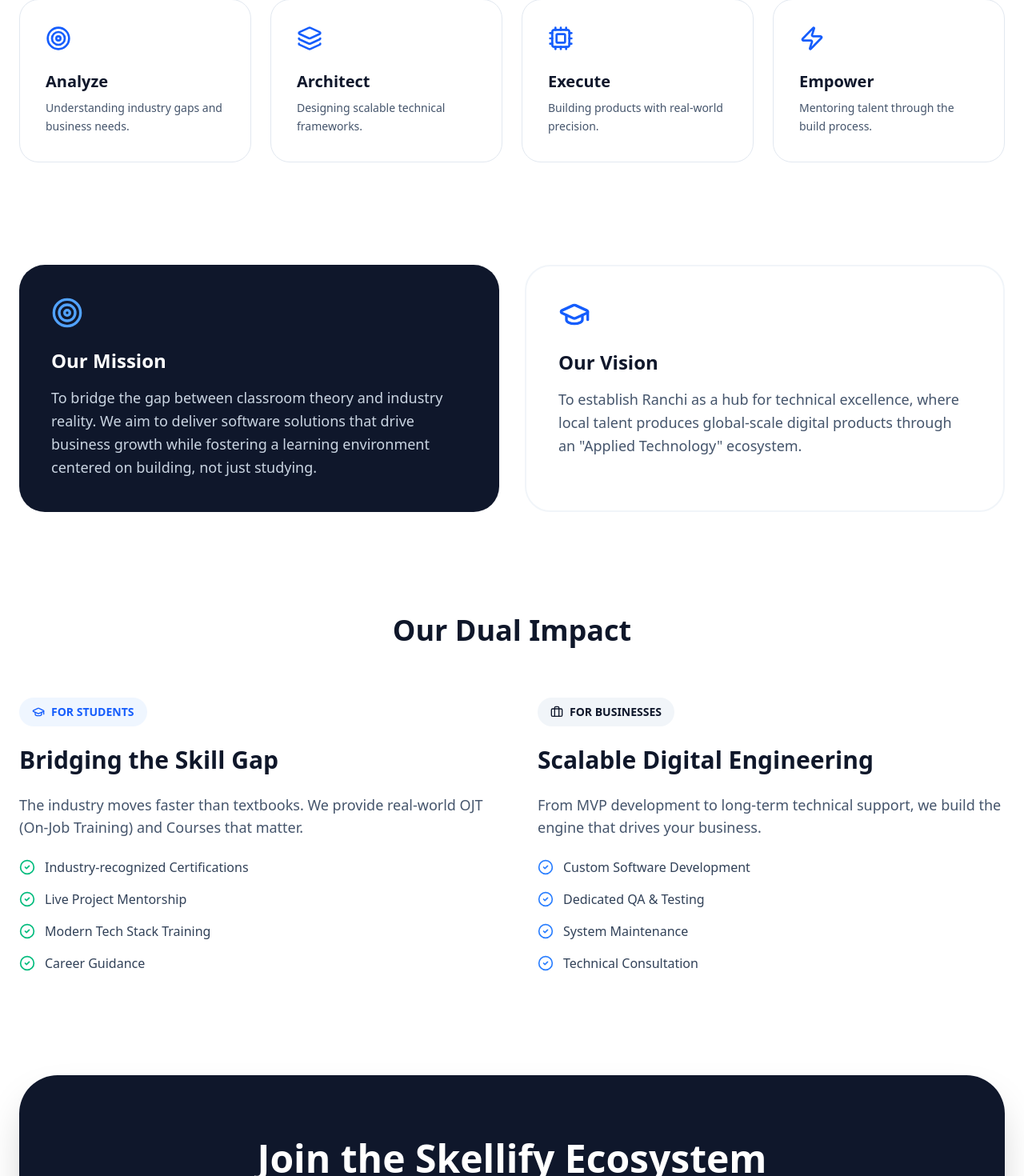
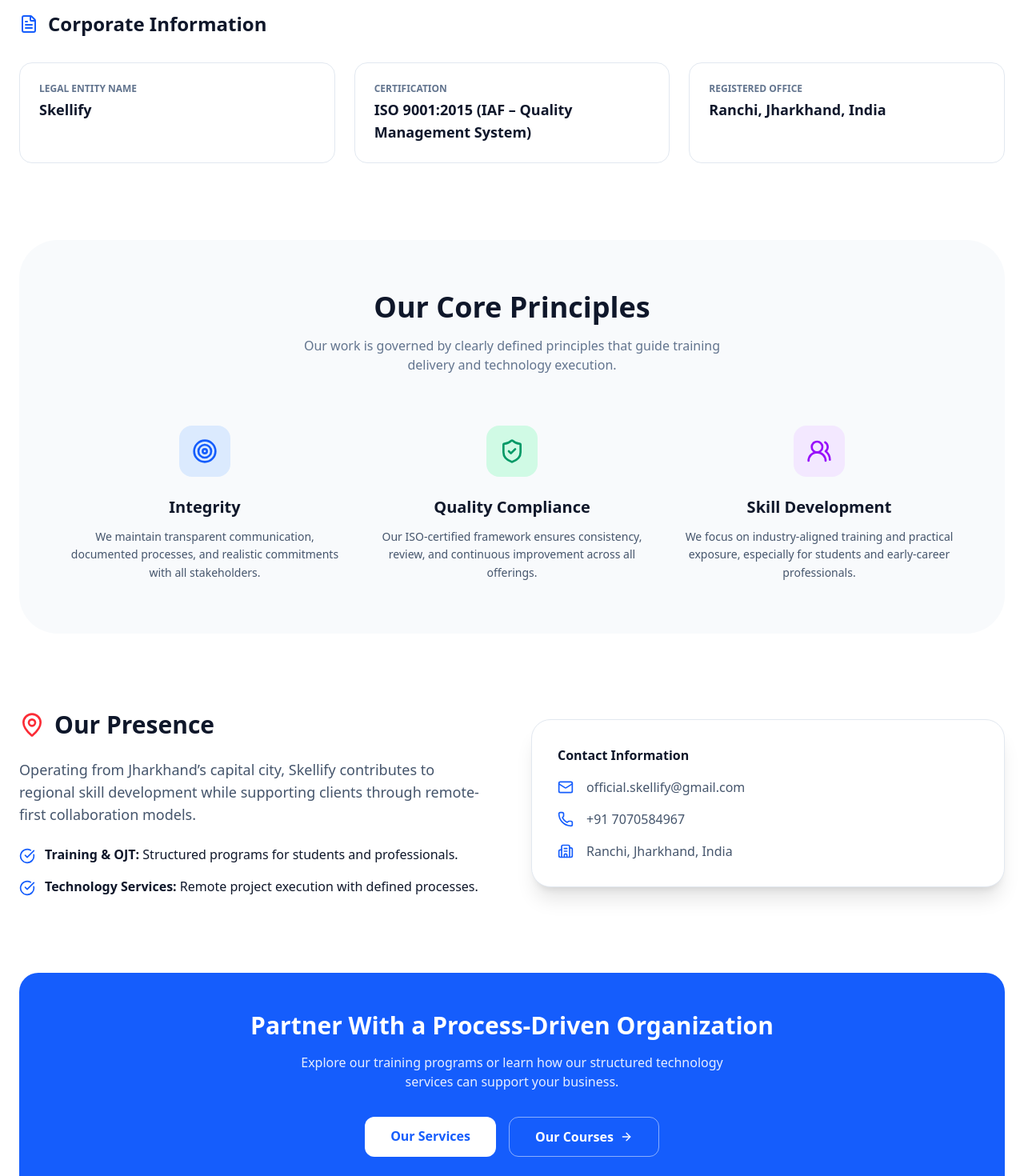
Before and after one commit to skellify25/skellify-main, a Next.js app: page /about in a window 1280 px wide. Shown: the part 691-2161 px from the top of the page at 80% size. Built offline with nearby package versions, Linux system fonts and the light colour scheme.

Commit message:
Updated about page

```diff
--- a/src/components/pages/AboutPage.jsx
+++ b/src/components/pages/AboutPage.jsx
@@ -2,169 +2,217 @@
 
 import { motion } from "framer-motion";
 import {
-  GraduationCap,
-  Briefcase,
+  Building2,
+  ShieldCheck,
+  MapPin,
+  FileText,
   Target,
-  Sparkles,
-  CheckCircle2,
-  ArrowRight,
-  Layers,
-  Cpu,
-  Zap,
+  Users2,
+  CheckCircle,
+  Mail,
+  Phone,
+  ArrowRight
 } from "lucide-react";
 import Link from "next/link";
 
 export default function AboutPage() {
+  return (
+    <section className="py-20 container mx-auto px-6 max-w-7xl">
 
-  const workflow = [
-    { title: "Analyze", desc: "Understanding industry gaps and business needs.", icon: Target },
-    { title: "Architect", desc: "Designing scalable technical frameworks.", icon: Layers },
-    { title: "Execute", desc: "Building products with real-world precision.", icon: Cpu },
-    { title: "Empower", desc: "Mentoring talent through the build process.", icon: Zap },
-  ];
+      {/* 1. Brand Identity & Header */}
+      <div className="grid grid-cols-1 lg:grid-cols-2 gap-12 items-center mb-24">
+        <motion.div
+          initial={{ opacity: 0, x: -20 }}
+          animate={{ opacity: 1, x: 0 }}
+        >
+          <div className="flex items-center gap-2 text-blue-600 font-bold tracking-widest text-sm mb-4 uppercase">
+            <span className="w-8 h-[2px] bg-blue-600"></span> About Skellify
+          </div>
 
-  return (
-    <section className="py-24 container mx-auto px-6">
-      {/* Hero Section */}
-      <motion.div
-        initial={{ opacity: 0, y: 20 }}
-        animate={{ opacity: 1, y: 0 }}
-        className="max-w-4xl mb-20"
-      >
-        <div className="inline-flex items-center gap-2 px-3 py-1 rounded-full bg-blue-50 dark:bg-blue-900/30 text-blue-600 dark:text-blue-400 text-sm font-semibold mb-6">
-          <Sparkles className="w-4 h-4" /> Empowering Innovation
-        </div>
-        <h1 className="text-5xl md:text-7xl font-bold mb-8 tracking-tight text-slate-900 dark:text-white">
-          Bridging the Gap Between <span className="text-blue-600">Education & Industry</span>
-        </h1>
-        <p className="text-slate-600 dark:text-slate-400 text-xl leading-relaxed max-w-3xl">
-          Skellify is a dual-purpose technology ecosystem headquartered in Ranchi. We specialize in developing
-          enterprise-grade digital solutions while simultaneously cultivating the next generation of
-          technical talent through hands-on, industry-integrated learning.
-        </p>
-      </motion.div>
+          <h1 className="text-4xl md:text-6xl font-extrabold text-slate-900 dark:text-white mb-6 leading-tight">
+            Building Reliable <span className="text-blue-600">Technology & Talent</span>
+          </h1>
 
-      {/* Our Approach */}
-      <div className="mb-32">
-        <h2 className="text-3xl font-bold mb-12 text-center text-slate-900 dark:text-white">The Skellify Approach</h2>
-        <div className="grid grid-cols-1 md:grid-cols-2 lg:grid-cols-4 gap-6">
-          {workflow.map((item, index) => (
-            <motion.div
-              key={index}
-              initial={{ opacity: 0, y: 20 }}
-              whileInView={{ opacity: 1, y: 0 }}
-              transition={{ delay: index * 0.1 }}
-              viewport={{ once: true }}
-              className="p-8 rounded-3xl bg-white dark:bg-slate-800 border border-slate-200 dark:border-slate-700 hover:border-blue-500 transition-colors"
-            >
-              <item.icon className="w-8 h-8 text-blue-600 mb-6" />
-              <h3 className="text-xl font-bold mb-2 text-slate-900 dark:text-white">{item.title}</h3>
-              <p className="text-slate-600 dark:text-slate-400 text-sm leading-relaxed">{item.desc}</p>
-            </motion.div>
-          ))}
+          <p className="text-lg text-slate-600 dark:text-slate-400 mb-8 leading-relaxed">
+            Skellify is an MSME-registered technology training and services firm based in
+            Ranchi, Jharkhand. We specialize in structured skill development programs,
+            on-the-job training (OJT), and professional software solutions.
+            As an ISO 9001:2015 IAF certified organization, our operations follow
+            internationally recognized quality management standards.
+          </p>
+
+          <div className="flex flex-wrap gap-4">
+            <div className="flex items-center gap-2 px-4 py-2 bg-slate-100 dark:bg-slate-800 rounded-lg text-sm font-medium">
+              <ShieldCheck className="w-4 h-4 text-emerald-500" />
+              ISO 9001:2015 IAF Certified
+            </div>
+            <div className="flex items-center gap-2 px-4 py-2 bg-slate-100 dark:bg-slate-800 rounded-lg text-sm font-medium">
+              <Building2 className="w-4 h-4 text-blue-500" />
+              MSME Registered Enterprise
+            </div>
+          </div>
+        </motion.div>
+
+        <motion.div
+          initial={{ opacity: 0, scale: 0.9 }}
+          animate={{ opacity: 1, scale: 1 }}
+          className="relative rounded-[2.5rem] overflow-hidden shadow-2xl border-8 border-white dark:border-slate-800"
+        >
+          <div className="aspect-video bg-blue-600 flex flex-col items-center justify-center text-white p-12">
+            <h2 className="text-3xl font-bold mb-4 italic">
+              “Quality is achieved through discipline, not shortcuts.”
+            </h2>
+            <div className="w-20 h-1 bg-white/30 rounded-full"></div>
+            <p className="mt-4 font-medium uppercase tracking-widest text-sm">
+              Our Operating Principle
+            </p>
+          </div>
+        </motion.div>
+      </div>
+
+      {/* 2. Corporate Information */}
+      <div className="mb-24">
+        <h2 className="text-2xl font-bold mb-8 flex items-center gap-3">
+          <FileText className="w-6 h-6 text-blue-600" /> Corporate Information
+        </h2>
+
+        <div className="grid grid-cols-1 md:grid-cols-2 lg:grid-cols-3 gap-6">
+          <div className="p-6 border border-slate-200 dark:border-slate-800 rounded-2xl">
+            <p className="text-xs text-slate-500 uppercase font-bold mb-1">Legal Entity Name</p>
+            <p className="text-lg font-semibold text-slate-900 dark:text-white">Skellify</p>
+          </div>
+
+          <div className="p-6 border border-slate-200 dark:border-slate-800 rounded-2xl">
+            <p className="text-xs text-slate-500 uppercase font-bold mb-1">Certification</p>
+            <p className="text-lg font-semibold text-slate-900 dark:text-white">
+              ISO 9001:2015 (IAF – Quality Management System)
+            </p>
+          </div>
+
+          <div className="p-6 border border-slate-200 dark:border-slate-800 rounded-2xl">
+            <p className="text-xs text-slate-500 uppercase font-bold mb-1">Registered Office</p>
+            <p className="text-lg font-semibold text-slate-900 dark:text-white">
+              Ranchi, Jharkhand, India
+            </p>
+          </div>
         </div>
       </div>
 
-      {/* Mission & Vision */}
-      <div className="grid grid-cols-1 md:grid-cols-2 gap-8 mb-32">
-        <div className="p-10 rounded-[2rem] bg-slate-900 text-white">
-          <Target className="w-10 h-10 text-blue-400 mb-6" />
-          <h2 className="text-2xl font-bold mb-4">Our Mission</h2>
-          <p className="text-slate-300 leading-relaxed text-lg">
-            To bridge the gap between classroom theory and industry reality. We aim to deliver
-            software solutions that drive business growth while fostering a learning environment
-            centered on building, not just studying.
+      {/* 3. Core Values */}
+      <div className="mb-24 bg-slate-50 dark:bg-slate-900/50 rounded-[3rem] p-8 md:p-16">
+        <div className="text-center mb-16">
+          <h2 className="text-3xl md:text-4xl font-bold mb-4">
+            Our Core Principles
+          </h2>
+          <p className="text-slate-500 max-w-xl mx-auto">
+            Our work is governed by clearly defined principles that guide
+            training delivery and technology execution.
           </p>
         </div>
 
-        <div className="p-10 rounded-[2rem] border-2 border-slate-100 dark:border-slate-800 dark:bg-slate-900/30">
-          <GraduationCap className="w-10 h-10 text-blue-600 mb-6" />
-          <h2 className="text-2xl font-bold mb-4 text-slate-900 dark:text-white">Our Vision</h2>
-          <p className="text-slate-600 dark:text-slate-400 leading-relaxed text-lg">
-            To establish Ranchi as a hub for technical excellence, where local talent produces
-            global-scale digital products through an "Applied Technology" ecosystem.
-          </p>
+        <div className="grid grid-cols-1 md:grid-cols-3 gap-12">
+
+          <div className="text-center">
+            <div className="w-16 h-16 bg-blue-100 dark:bg-blue-900/30 rounded-2xl flex items-center justify-center mx-auto mb-6">
+              <Target className="w-8 h-8 text-blue-600" />
+            </div>
+            <h3 className="text-xl font-bold mb-3">Integrity</h3>
+            <p className="text-slate-600 dark:text-slate-400 text-sm leading-relaxed">
+              We maintain transparent communication, documented processes,
+              and realistic commitments with all stakeholders.
+            </p>
+          </div>
+
+          <div className="text-center">
+            <div className="w-16 h-16 bg-emerald-100 dark:bg-emerald-900/30 rounded-2xl flex items-center justify-center mx-auto mb-6">
+              <ShieldCheck className="w-8 h-8 text-emerald-600" />
+            </div>
+            <h3 className="text-xl font-bold mb-3">Quality Compliance</h3>
+            <p className="text-slate-600 dark:text-slate-400 text-sm leading-relaxed">
+              Our ISO-certified framework ensures consistency, review,
+              and continuous improvement across all offerings.
+            </p>
+          </div>
+
+          <div className="text-center">
+            <div className="w-16 h-16 bg-purple-100 dark:bg-purple-900/30 rounded-2xl flex items-center justify-center mx-auto mb-6">
+              <Users2 className="w-8 h-8 text-purple-600" />
+            </div>
+            <h3 className="text-xl font-bold mb-3">Skill Development</h3>
+            <p className="text-slate-600 dark:text-slate-400 text-sm leading-relaxed">
+              We focus on industry-aligned training and practical exposure,
+              especially for students and early-career professionals.
+            </p>
+          </div>
+
         </div>
       </div>
 
-      {/* The Skellify Advantage */}
-      <motion.div
-        initial={{ opacity: 0, y: 20 }}
-        whileInView={{ opacity: 1, y: 0 }}
-        viewport={{ once: true }}
-        className="mb-32"
-      >
-        <h2 className="text-4xl font-bold mb-16 text-center">Our Dual Impact</h2>
+      {/* 4. Presence & Contact */}
+      <div className="grid grid-cols-1 lg:grid-cols-2 gap-12 items-center mb-24">
+        <div>
+          <h2 className="text-3xl font-bold mb-6 flex items-center gap-3">
+            <MapPin className="w-8 h-8 text-red-500" /> Our Presence
+          </h2>
 
-        <div className="grid grid-cols-1 lg:grid-cols-2 gap-16">
-          {/* For Students */}
-          <div className="space-y-6">
-            <div className="inline-flex items-center gap-2 px-4 py-2 rounded-full bg-blue-50 dark:bg-blue-900/20 text-blue-600 font-bold text-sm">
-              <GraduationCap className="w-4 h-4" /> FOR STUDENTS
+          <p className="text-slate-600 dark:text-slate-400 text-lg mb-6">
+            Operating from Jharkhand’s capital city, Skellify contributes to
+            regional skill development while supporting clients through
+            remote-first collaboration models.
+          </p>
+
+          <ul className="space-y-4">
+            <li className="flex items-start gap-3">
+              <CheckCircle className="w-5 h-5 text-blue-600 mt-1" />
+              <span><strong>Training & OJT:</strong> Structured programs for students and professionals.</span>
+            </li>
+            <li className="flex items-start gap-3">
+              <CheckCircle className="w-5 h-5 text-blue-600 mt-1" />
+              <span><strong>Technology Services:</strong> Remote project execution with defined processes.</span>
+            </li>
+          </ul>
+        </div>
+
+        <div className="p-8 bg-white dark:bg-slate-800 border border-slate-200 dark:border-slate-700 rounded-3xl shadow-xl">
+          <h4 className="font-bold mb-4">Contact Information</h4>
+
+          <div className="space-y-4">
+            <div className="flex items-center gap-4 text-slate-600 dark:text-slate-400">
+              <Mail className="w-5 h-5 text-blue-600" />
+              <span>official.skellify@gmail.com</span>
             </div>
-            <h3 className="text-3xl font-bold">Bridging the Skill Gap</h3>
-            <p className="text-slate-600 dark:text-slate-400 text-lg">
-              The industry moves faster than textbooks. We provide real-world OJT (On-Job Training) and Courses that matter.
-            </p>
-            <ul className="space-y-4">
-              {['Industry-recognized Certifications', 'Live Project Mentorship', 'Modern Tech Stack Training', 'Career Guidance'].map((item) => (
-                <li key={item} className="flex items-center gap-3 text-slate-700 dark:text-slate-300 font-medium">
-                  <CheckCircle2 className="w-5 h-5 text-emerald-500" /> {item}
-                </li>
-              ))}
-            </ul>
-          </div>
-
-          {/* For Businesses */}
-          <div className="space-y-6">
-            <div className="inline-flex items-center gap-2 px-4 py-2 rounded-full bg-slate-100 dark:bg-slate-800 text-slate-900 dark:text-slate-100 font-bold text-sm">
-              <Briefcase className="w-4 h-4" /> FOR BUSINESSES
+            <div className="flex items-center gap-4 text-slate-600 dark:text-slate-400">
+              <Phone className="w-5 h-5 text-blue-600" />
+              <span>+91 7070584967</span>
             </div>
-            <h3 className="text-3xl font-bold">Scalable Digital Engineering</h3>
-            <p className="text-slate-600 dark:text-slate-400 text-lg">
-              From MVP development to long-term technical support, we build the engine that drives your business.
-            </p>
-            <ul className="space-y-4">
-              {['Custom Software Development', 'Dedicated QA & Testing', 'System Maintenance', 'Technical Consultation'].map((item) => (
-                <li key={item} className="flex items-center gap-3 text-slate-700 dark:text-slate-300 font-medium">
-                  <CheckCircle2 className="w-5 h-5 text-blue-500" /> {item}
-                </li>
-              ))}
-            </ul>
+            <div className="flex items-center gap-4 text-slate-600 dark:text-slate-400">
+              <Building2 className="w-5 h-5 text-blue-600" />
+              <span>Ranchi, Jharkhand, India</span>
+            </div>
           </div>
         </div>
-      </motion.div>
+      </div>
 
-      {/* Interactive CTA */}
-      <motion.div
-        initial={{ opacity: 0, scale: 0.95 }}
-        whileInView={{ opacity: 1, scale: 1 }}
-        viewport={{ once: true }}
-        className="text-center bg-slate-900 dark:bg-blue-600 rounded-[3rem] p-12 md:p-20 text-white shadow-2xl"
-      >
-        <h3 className="text-3xl md:text-5xl font-bold mb-6">
-          Join the Skellify Ecosystem
-        </h3>
-        <p className="text-blue-100 text-lg mb-10 max-w-2xl mx-auto opacity-90">
-          Whether you’re looking to launch your career or launch a product,
-          we have the tools and the talent to make it happen.
+      {/* 5. CTA */}
+      <div className="text-center bg-blue-600 rounded-3xl p-12 text-white">
+        <h2 className="text-3xl font-bold mb-4">
+          Partner With a Process-Driven Organization
+        </h2>
+        <p className="mb-8 opacity-90 max-w-xl mx-auto">
+          Explore our training programs or learn how our structured
+          technology services can support your business.
         </p>
-        <div className="flex flex-col sm:flex-row items-center justify-center gap-4">
-          <Link
-            href="/contact"
-            className="w-full sm:w-auto inline-flex items-center justify-center gap-2 px-8 py-4 rounded-2xl bg-white text-slate-900 font-bold hover:bg-slate-50 transition-all active:scale-95 cursor-pointer shadow-lg"
-          >
-            Get in Touch
-            <ArrowRight className="w-5 h-5" />
+
+        <div className="flex flex-wrap justify-center gap-4">
+          <Link href="/services" className="px-8 py-3 bg-white text-blue-600 font-bold rounded-xl hover:bg-slate-50 transition-all">
+            Our Services
           </Link>
-          <Link
-            href="/services"
-            className="w-full sm:w-auto inline-flex items-center justify-center gap-2 px-8 py-4 rounded-2xl bg-transparent border border-white/30 text-white font-bold hover:bg-white/10 transition-all active:scale-95 cursor-pointer"
-          >
-            Explore Services
+          <Link href="/courses" className="px-8 py-3 bg-transparent border border-white/50 text-white font-bold rounded-xl hover:bg-white/10 transition-all flex items-center gap-2">
+            Our Courses <ArrowRight className="w-4 h-4" />
           </Link>
         </div>
-      </motion.div>
+      </div>
+
     </section>
   );
 }
```
